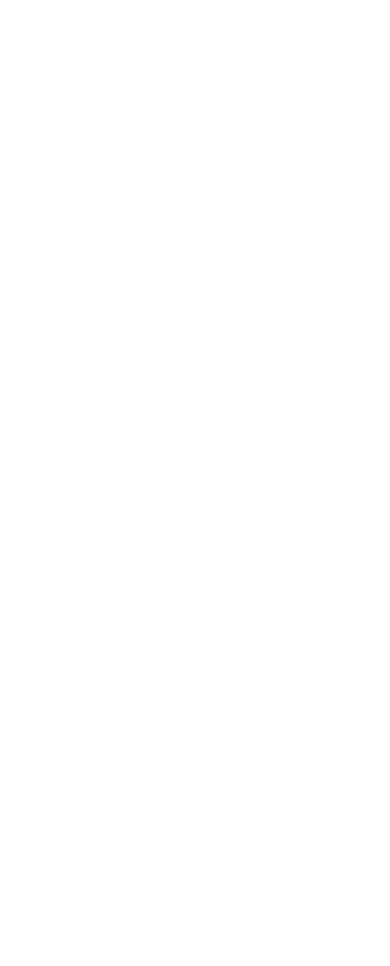
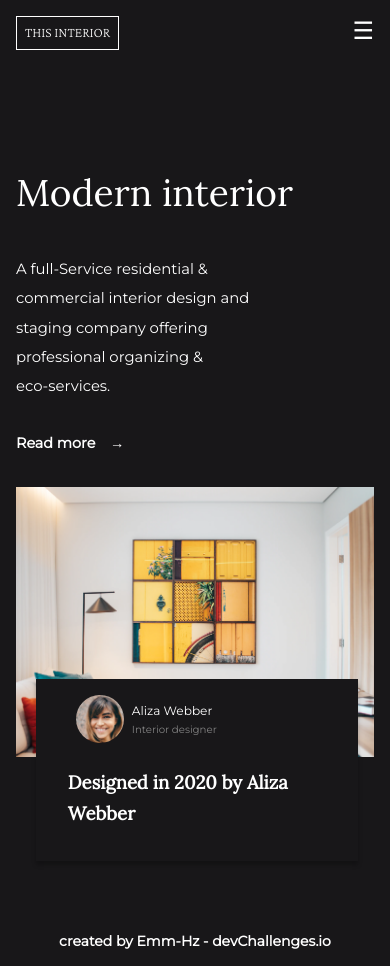
Before and after one commit to Emm-Hz/interior-consultant-master, a plain HTML site: page index.html in a window 390 px wide. Before the commit the page ends 844 px from the top, so only its background shows below. Drawn offline with nearby package versions, Linux system fonts and the light colour scheme.

Commit message:
Responsive consultant

```diff
--- a/index.html
+++ b/index.html
@@ -1,12 +1,66 @@
 <!DOCTYPE html>
 <html lang="en">
-<head>
-  <meta charset="UTF-8">
-  <meta name="viewport" content="width=device-width, initial-scale=1.0">
-  <meta http-equiv="X-UA-Compatible" content="ie=edge">
-  <title>Document</title>
-</head>
-<body>
 
-</body>
+  <head>
+    <meta charset="UTF-8" />
+    <meta name="viewport" content="width=device-width, initial-scale=1.0" />
+    <meta http-equiv="X-UA-Compatible" content="ie=edge" />
+    <link rel="stylesheet" href="style.css">
+    <script src="./index.js" charset="utf-8"></script>
+
+    <title>Consultant</title>
+  </head>
+
+  <body>
+    <div class="wrapp">
+      <nav>
+        <span class="nav_box">THIS INTERIOR</span>
+        <ul class="menu" id="topBar">
+          <li>Home</li>
+          <li>Collection</li>
+          <li>About</li>
+          <li>Contact</li>
+        </ul>
+        <a id="responsive_menu" href="javascript:void(0);" onclick="responsive()">&#9776;</a>
+      </nav>
+      <section class="text_display">
+        <div class="text_zone">
+          <h2>Modern interior</h2>
+          <span>
+            A full-Service residential &
+            <br>
+            commercial interior design and
+            <br>
+            staging company offering
+            <br>
+            professional organizing &
+            <br>
+            eco-services.
+          </span>
+          <p class="read">Read more &ensp; &#8594;</p>
+        </div>
+        <div class="img">
+          <img src="./assets/photo1.png" alt="room" />
+          <div class="tweet">
+            <div class="header">
+              <img class="profile_picture" src="./assets/photo2.png" alt="profile_picture" />
+              <div class="profile_name">
+                <h5>Aliza Webber</h5>
+                <h6>Interior designer</h6>
+              </div>
+            </div>
+            <div class="content">
+              <span>Designed in 2020 by Aliza Webber</span>
+            </div>
+          </div>
+        </div>
+      </section>
+      <footer>
+        <p>
+          created by Emm-Hz - devChallenges.io
+        </p>
+      </footer>
+    </div>
+  </body>
+
 </html>
--- /dev/null
+++ b/index.js
@@ -0,0 +1,21 @@
+function responsive() {
+  let menu = document.getElementById("topBar");
+  if (menu.className === "menu") {
+    menu.className += " responsive";
+
+    let object = document.querySelector(".nav_box");
+    // object.style.display = "none";
+
+    document.getElementById('responsive_menu').innerHTML = '&#935;'
+
+
+  } else {
+    menu.className = "menu";
+
+    let object = document.querySelector(".nav_box");
+    object.style.display = "block";
+
+    document.getElementById('responsive_menu').innerHTML = '&#9776;'
+
+  }
+}
--- /dev/null
+++ b/style.css
@@ -0,0 +1,307 @@
+@import url("https://fonts.googleapis.com/css2?family=Crimson+Pro:wght@200&family=Lora&family=Montserrat&display=swap");
+
+:root {
+  /* Colors */
+  --black: #181719;
+  --white: #ffffff;
+  --gray: #828282;
+  /* Fonts */
+  --crimson: "Crimson Pro", serif;
+  --lora: "Lora", serif;
+  --montserrat: "Montserrat", sans-serif;
+}
+
+* {
+  margin: 0;
+  padding: 0;
+  border: 0;
+  box-sizing: border-box;
+  vertical-align: baseline;
+}
+
+img,
+picture,
+video,
+iframe,
+figure {
+  max-width: 100%;
+  width: 100%;
+  display: block;
+}
+
+/* Reseteamos los enlaces para funcionar como cajas... */
+a {
+  display: block;
+}
+
+/* ... excepto los que se encuentran en párrafos */
+p a {
+  display: inline;
+}
+
+/* Quitamos los puntos de los <li> */
+li {
+  list-style-type: none;
+}
+
+/* Configuramos anclas suaves */
+html {
+  scroll-behavior: smooth;
+}
+
+/* Desactivamos estilos por defecto de las principales etiquetas de texto */
+h1,
+h2,
+h3,
+h4,
+h5,
+h6,
+p,
+span,
+a,
+strong,
+blockquote,
+i,
+b,
+u,
+em {
+  font-size: 1em;
+  font-weight: inherit;
+  font-style: inherit;
+  text-decoration: none;
+  color: inherit;
+}
+
+body {
+  min-height: 100vh;
+  font-size: 100%;
+  background: var(--black);
+  color: var(--white);
+}
+
+.wrapp {
+  padding: 2rem 5rem;
+}
+
+nav {
+  display: -webkit-flex;
+  display: -ms-flex;
+  display: flex;
+  justify-content: space-between;
+}
+
+.nav_box {
+  border: 1px solid var(--white);
+  padding: 0.5rem;
+  font-family: var(--crimson);
+  font-weight: 200;
+  font-size: 0.875em;
+  line-height: 0.9725rem;
+}
+
+.menu {
+  display: -webkit-flex;
+  display: -ms-flex;
+  display: flex;
+  justify-content: space-between;
+  width: 34rem;
+}
+
+.menu li {
+  padding-top: 0.6rem;
+  font-family: var(--montserrat);
+  font-weight: 500;
+}
+
+.menu li:first-child {
+  border-bottom: 1px solid var(--white);
+  font-weight: 700;
+}
+
+#responsive_menu {
+  display: none;
+}
+
+/* BODY */
+.text_display {
+  display: -webkit-flex;
+  display: -ms-flex;
+  display: flex;
+  padding: 7rem 0 11rem;
+}
+
+.text_zone {
+  width: 50%;
+  place-self: center;
+}
+
+.text_zone h2 {
+  padding-bottom: 2rem;
+  font-family: var(--lora);
+  font-size: clamp(2.25rem, calc(1.96rem + 1.46vw), 3rem);
+  line-height: 3.84rem;
+}
+
+.text_zone span {
+  padding-bottom: 2rem;
+  font-family: var(--montserrat);
+  font-size: clamp(0.88rem, calc(0.63rem + 1.22vw), 1.5rem);
+  line-height: 1.82875rem;
+}
+
+.read {
+  padding-top: 2rem;
+  font-family: var(--montserrat);
+  font-weight: 700;
+  font-size: clamp(0.88rem, calc(0.78rem + 0.49vw), 1.13rem);
+  line-height: 1.37125rem;
+}
+
+.img {
+  width: 65%;
+  position: relative;
+}
+
+.tweet {
+  display: -webkit-flex;
+  display: -ms-flex;
+  display: flex;
+  flex-direction: column;
+  position: absolute;
+  right: 2rem;
+  bottom: -6.5rem;
+  padding: 0.5rem 2rem 2rem;
+  max-width: 25.625rem;
+  width: 85%;
+  box-shadow: 0px 4px 4px rgba(0, 0, 0, 0.25);
+  background: var(--black);
+}
+
+.profile_picture {
+  width: 4rem;
+  padding: 0.5rem;
+  border-radius: 50%;
+}
+
+.profile_name {
+  font-family: var(--montserrat);
+}
+
+.profile_name h5 {
+  padding-bottom: 0.3rem;
+  font-size: clamp(0.75rem, calc(0.7rem + 0.24vw), 0.88rem);
+}
+
+.profile_name h6 {
+  font-size: clamp(0.63rem, calc(0.58rem + 0.24vw), 0.75rem);
+  color: var(--gray);
+}
+
+.header {
+  display: -webkit-flex;
+  display: -ms-flex;
+  display: flex;
+  place-items: center;
+  padding-bottom: 1rem;
+}
+
+.header .profile_name {
+  display: -webkit-flex;
+  display: -ms-flex;
+  display: flex;
+  flex-direction: column;
+}
+
+.content {
+  width: 15rem;
+  font-family: var(--lora);
+  font-weight: 700;
+  font-size: clamp(1.13rem, calc(0.98rem + 0.73vw), 1.5rem);
+  line-height: 1.92rem;
+}
+
+/* FOOTER  */
+footer {
+  text-align: center;
+  font-family: var(--montserrat);
+  font-weight: 700;
+  font-size: 0.875rem;
+  line-height: 1.066875rem;
+}
+
+@media screen and (max-width: 48rem) {
+  .wrapp {
+    padding: 1rem;
+  }
+
+  nav ul {
+    width: 22rem;
+  }
+
+  .text_display {
+    flex-direction: column;
+  }
+
+  .text_zone {
+    width: unset;
+    place-self: unset;
+  }
+
+  .read {
+    padding: 2rem 0;
+  }
+
+  .img {
+    width: unset;
+    position: relative;
+  }
+
+  .tweet {
+    right: 1rem;
+    width: 90%;
+  }
+}
+
+@media screen and (max-width: 37.5rem) {
+  .menu {
+    display: none;
+  }
+
+  #responsive_menu {
+    display: block;
+    font-family: var(--montserrat);
+    font-size: 1.5rem;
+    z-index: 1;
+  }
+
+  #topBar {
+    position: absolute;
+    right: 0;
+    z-index: 1;
+  }
+
+  .responsive {
+    display: flex;
+    flex-direction: column;
+    place-items: center;
+    justify-content: center;
+    width: 100vw;
+    height: 100vh;
+    text-align: center;
+    background: var(--black);
+    font-family: var(--montserrat);
+    gap: 4rem;
+  }
+
+  .responsive li {
+    padding-top: 0.6rem;
+    font-family: var(--montserrat);
+    font-weight: 500;
+    font-size: 1.125rem;
+  }
+
+  .responsive li:first-child {
+    border-bottom: 1px solid var(--white);
+    font-weight: 700;
+  }
+}
```
